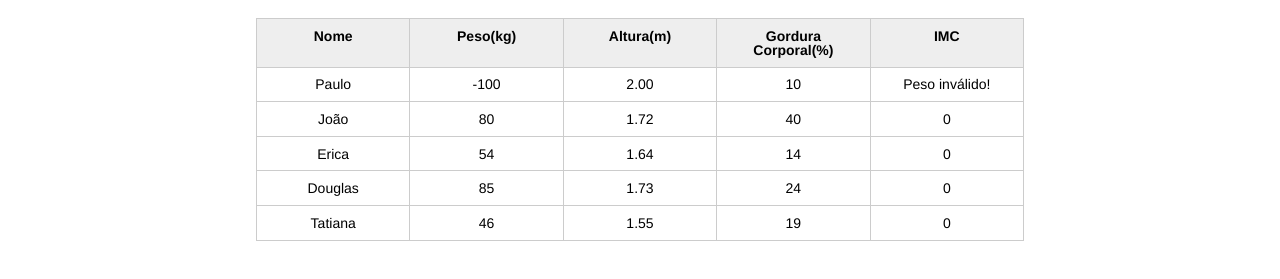
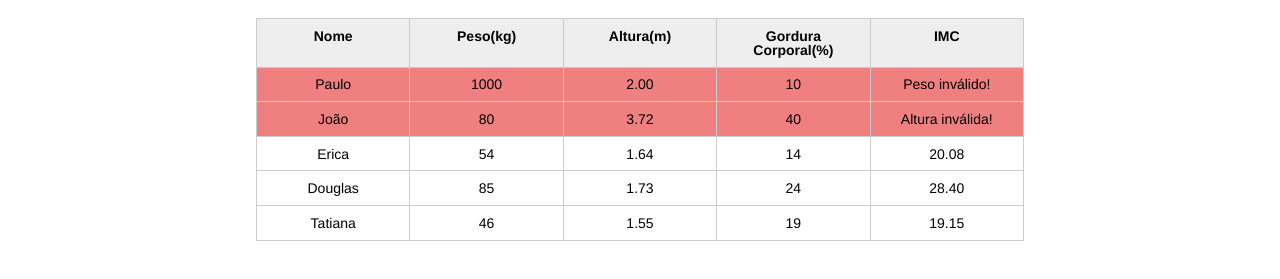
Before and after one commit to gabrieldarlan/introducao-javascript, a plain HTML site: page index.html in a window 1280 px wide. Shown: the part 123-402 px from the top of the page. Drawn offline with Linux system fonts and the light colour scheme.

Commit message:
aula 03 - 02 estilos com javascript

```diff
--- a/css/index.css
+++ b/css/index.css
@@ -132,3 +132,6 @@ button[disabled=disabled], button:disabled {
 .campo-invalido{
 	border: 1px solid red;
 }
+.paciente-invalido{
+	background-color: lightcoral;
+}
--- a/index.html
+++ b/index.html
@@ -32,7 +32,7 @@
 				<tbody id="tabela-pacientes">
 					<tr class="paciente" id="primeiro-paciente">
 						<td class="info-nome">Paulo</td>
-						<td class="info-peso">-100</td>
+						<td class="info-peso">1000</td>
 						<td class="info-altura">2.00</td>
 						<td class="info-gordura">10</td>
 						<td class="info-imc">0</td>
@@ -41,7 +41,7 @@
 					<tr class="paciente">
 						<td class="info-nome">João</td>
 						<td class="info-peso">80</td>
-						<td class="info-altura">1.72</td>
+						<td class="info-altura">3.72</td>
 						<td class="info-gordura">40</td>
 						<td class="info-imc">0</td>
 					</tr>
--- a/js/principal.js
+++ b/js/principal.js
@@ -1,7 +1,11 @@
 var titulo = document.querySelector(".titulo");
 titulo.textContent = "Thalyta Nutricionista";
 
-var paciente = document.querySelector("#primeiro-paciente");
+var pacientes = document.querySelectorAll(".paciente");
+
+for (let i = 0; i < pacientes.length; i++) {
+    let paciente = pacientes[i];
+
     var tdPeso = paciente.querySelector(".info-peso");
 
     var tdAltura = paciente.querySelector(".info-altura");
@@ -14,21 +18,22 @@ const tdImc = paciente.querySelector(".info-imc");
     var pesoEhValido = true;
     var alturaEhvalida = true;
 
-
-
     if (peso <= 0 || peso >= 1000) {
         console.log("peso inválido");
         pesoEhValido = false;
         tdImc.textContent = "Peso inválido!";
+        paciente.classList.add("paciente-invalido");
     }
 
     if (altura <= 0 || altura >= 3.00) {
         console.log("altura inválida");
         alturaEhvalida = false;
         tdImc.textContent = "Altura inválida!";
+        paciente.classList.add("paciente-invalido");
     }
 
     if (alturaEhvalida && pesoEhValido) {
         var imc = peso / (altura * altura);
-    tdImc.textContent = imc;
+        tdImc.textContent = imc.toFixed(2);
     }
+}
```
Lines whose indentation alone changed are shown as unchanged.
